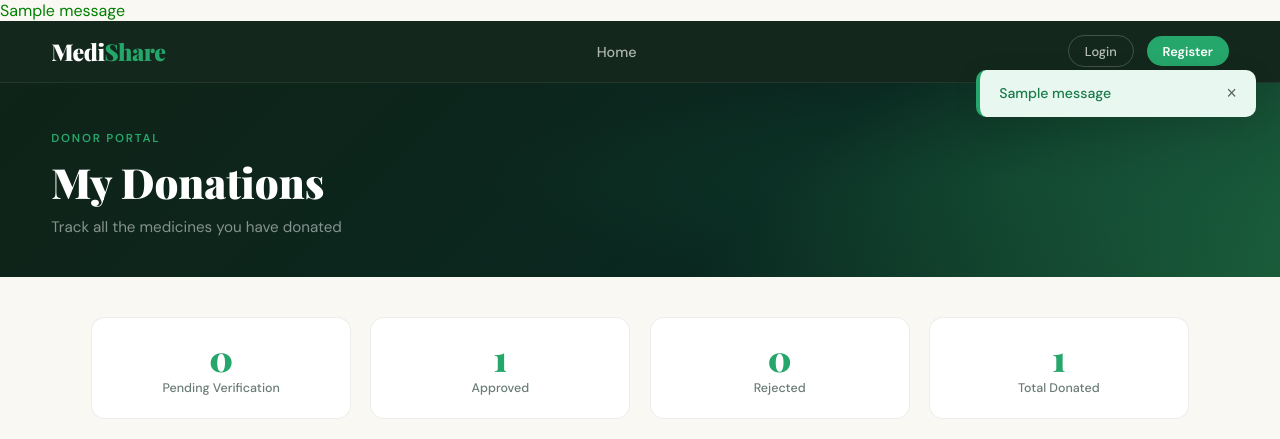
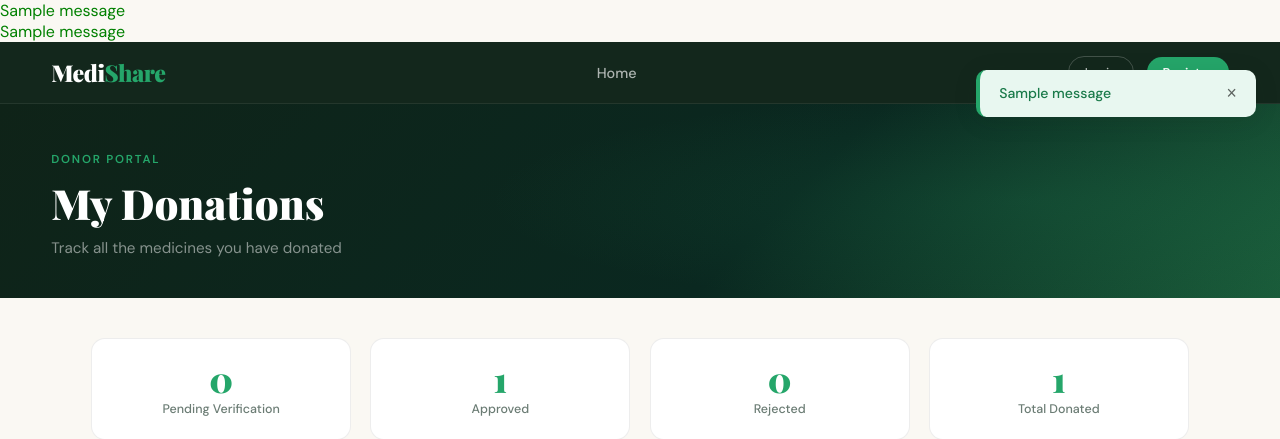
Before and after one commit to Nisha-2202/mid-share, a Flask app: template templates/donor_dashboard.html in a window 1280 px wide. Shown: the top 439 px of the page. Run offline with Flask 3, Linux system fonts and the light colour scheme; the template is opened without the code that fills it: most values are stand-ins (such as "Sample title", 1, 10 or a date in 2020); one stand-in notice (Sample message) is shown.

Commit message:
Update donor_dashboard.html

```diff
--- a/templates/donor_dashboard.html
+++ b/templates/donor_dashboard.html
@@ -1,3 +1,12 @@
+{% with messages = get_flashed_messages(with_categories=true) %}
+  {% for category, message in messages %}
+    <p style="color:green;">{{ message }}</p>
+  {% endfor %}
+{% endwith %}
+
+
+
+
 {% extends 'base.html' %}
 {% block title %}Donor Dashboard — MediShare{% endblock %}
 {% block content %}
```
